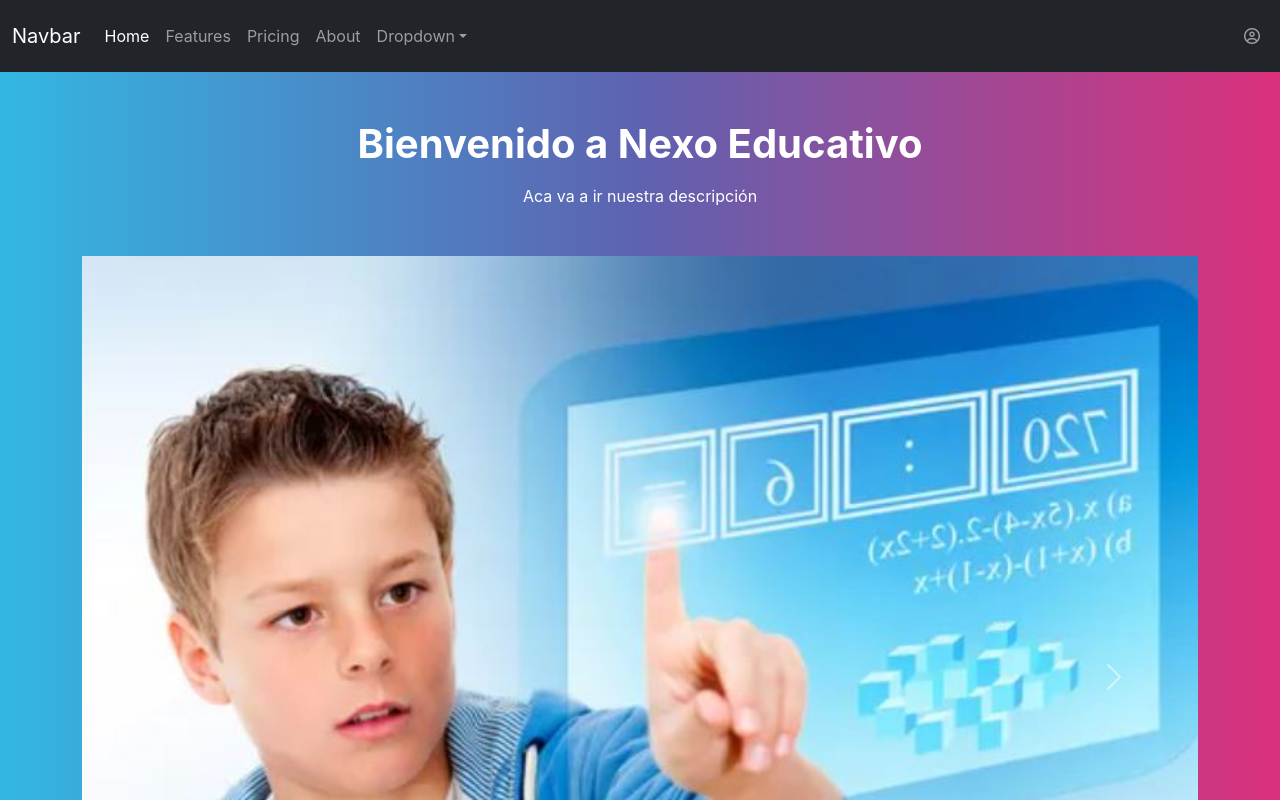
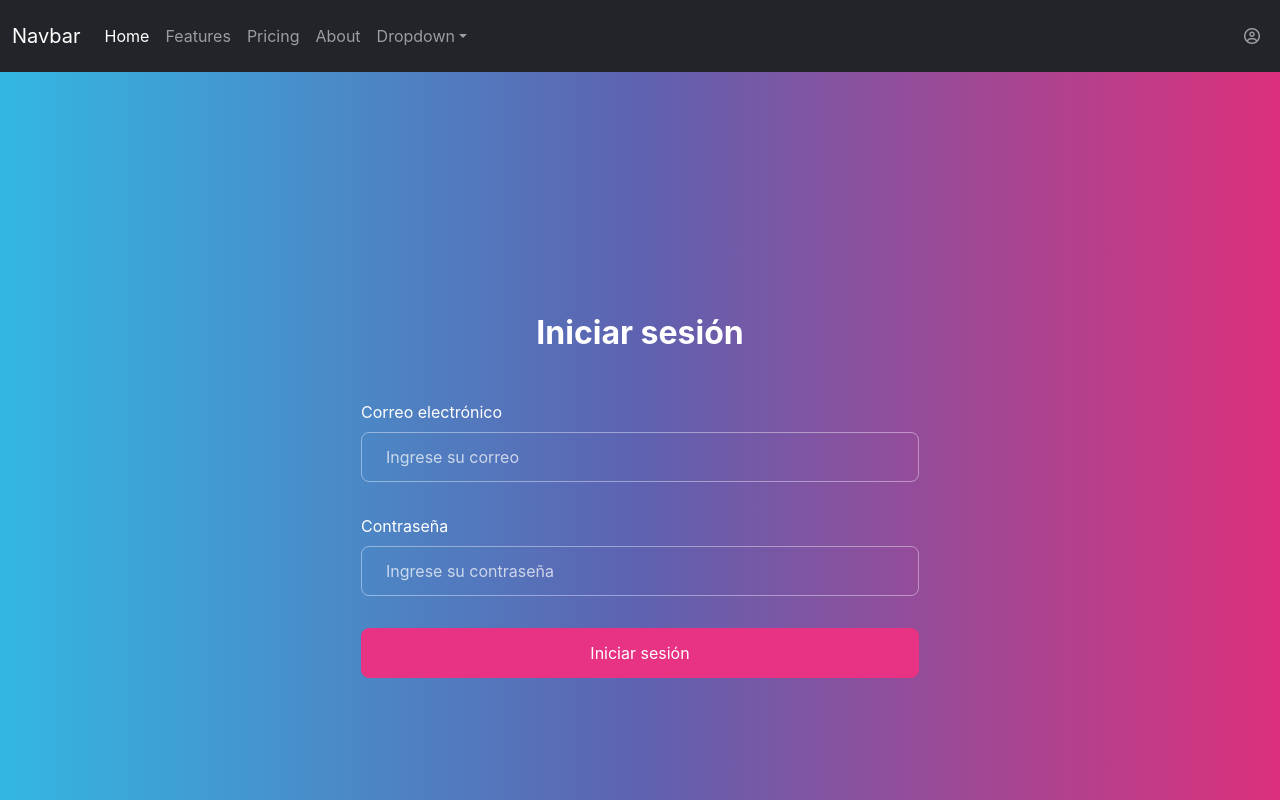
Before and after one commit to seezelop/React-nexoeducativo, a React (Create React App) app: page /login in a window 1280 px wide. Shown: the top 800 px of the page. Built offline with nearby package versions, Linux system fonts and the light colour scheme.

Commit message:
Agrego pagina Login y form inicio sesion

```diff
--- a/package.json
+++ b/package.json
@@ -8,6 +8,7 @@
     "@testing-library/user-event": "^13.5.0",
     "react": "^18.3.1",
     "react-dom": "^18.3.1",
+    "react-router-dom": "^6.27.0",
     "react-scripts": "5.0.1",
     "web-vitals": "^2.1.4"
   },
--- a/src/App.js
+++ b/src/App.js
@@ -1,13 +1,20 @@
 import React from 'react';
+import { BrowserRouter as Router, Routes, Route } from 'react-router-dom'; // Importa los componentes de react-router-dom
 import Header from './componentes/Header';
 import Carousel from './componentes/Carousel';
 import Footer from './componentes/Footer';
+import Login from './componentes/Login';
 
 function App() {
   return (
+    <Router> {/* Envolvemos todo dentro de Router */}
       <div className="App">
         <Header />
 
+        {/* Configuramos las rutas */}
+        <Routes>
+          <Route path="/" element={
+            <>
               {/* Sección principal con título y descripción */}
               <section className="container my-4">
                 <h1 className="text-center">Bienvenido a Nexo Educativo</h1>
@@ -25,7 +32,14 @@ function App() {
               <section className="container my-4">
                 <Footer />
               </section>
+            </>
+          } />
+
+          {/* Ruta para la página de login */}
+          <Route path="/login" element={<Login />} /> {/* Aquí renderiza el componente Login */}
+        </Routes>
       </div>
+    </Router>
   );
 }
 
--- a/src/componentes/Header.js
+++ b/src/componentes/Header.js
@@ -1,4 +1,5 @@
 import React, { Component } from "react";
+import { Link } from 'react-router-dom'; // Importamos Link
 
 class Header extends Component {
   render() {
@@ -56,11 +57,12 @@ class Header extends Component {
             </ul>
 
              {/* Ícono de inicio de sesión al final del navbar */}
-            <ul className="navbar-nav ms-auto"> {/* Alinea el ícono a la derecha */}
+            <ul className="navbar-nav ms-auto">
               <li className="nav-item">
-                <a className="nav-link" href="#">
+                {/* Cambiamos <a> por Link para navegar sin recargar la página */}
+                <Link className="nav-link" to="/login">
                   <i className="fa-regular fa-circle-user"></i> {/* Icono de usuario */}
-                </a>
+                </Link>
               </li>
             </ul>
           </div>
--- /dev/null
+++ b/src/componentes/Login.js
@@ -0,0 +1,26 @@
+import React, { Component } from 'react';
+
+class Login extends Component {
+  render() {
+    return (
+      <div className="container d-flex justify-content-center align-items-center" style={{ height: "100vh" }}>
+        <div className="col-md-6"> {/* Esto limita el tamaño del formulario */}
+          <h2 className="text-center my-4">Iniciar sesión</h2>
+          <form>
+            <div className="mb-3">
+              <label htmlFor="email" className="form-label">Correo electrónico</label>
+              <input type="email" className="form-control" id="email" placeholder="Ingrese su correo" />
+            </div>
+            <div className="mb-3">
+              <label htmlFor="password" className="form-label">Contraseña</label>
+              <input type="password" className="form-control" id="password" placeholder="Ingrese su contraseña" />
+            </div>
+            <button type="submit" className="btn btn-primary w-100">Iniciar sesión</button>
+          </form>
+        </div>
+      </div>
+    );
+  }
+}
+
+export default Login;
```
Also changed, not shown: 1 other file (tests, documents, lock files or other folders). Lines whose indentation alone changed are shown as unchanged.
